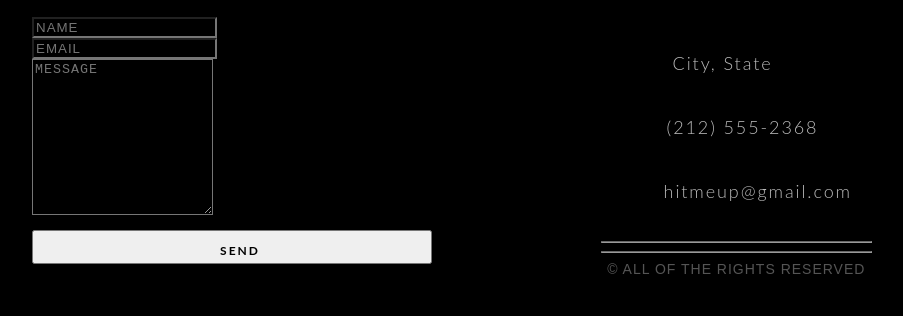
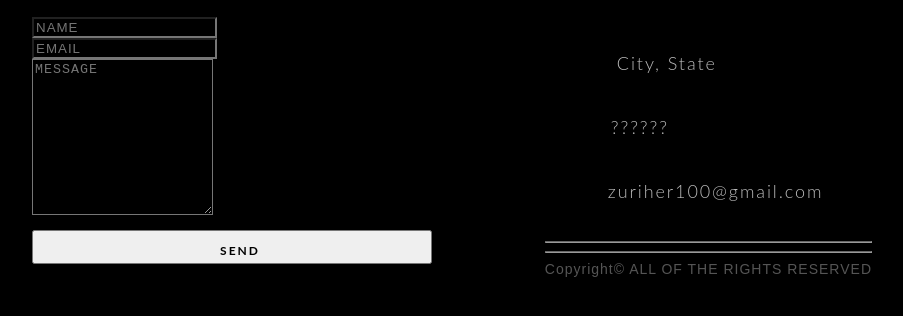
Before and after one commit to zuriher7860/My-Project, a plain HTML site: page index.html in a window 1280 px wide. Shown: the part 152-468 px from the top of the page, without its empty margins (188-1091 px from the left). Drawn offline with Linux system fonts and the light colour scheme.

Commit message:
Update index.html

```diff
--- a/index.html
+++ b/index.html
@@ -295,9 +295,9 @@ hr {
         <ul class="contact-list">
           <li class="list-item"><i class="fa fa-map-marker fa-2x"><span class="contact-text place">City, State</span></i></li>
 
-          <li class="list-item"><i class="fa fa-phone fa-2x"><span class="contact-text phone"><a href="tel:1-212-555-5555" title="Give me a call">(212) 555-2368</a></span></i></li>
+          <li class="list-item"><i class="fa fa-phone fa-2x"><span class="contact-text phone"><a href="tel:1-212-555-5555" title="Give me a call">??????</a></span></i></li>
 
-          <li class="list-item"><i class="fa fa-envelope fa-2x"><span class="contact-text gmail"><a href="mailto:#" title="Send me an email">hitmeup@gmail.com</a></span></i></li>
+          <li class="list-item"><i class="fa fa-envelope fa-2x"><span class="contact-text gmail"><a href="mailto:#" title="Send me an email">zuriher100@gmail.com</a></span></i></li>
 
         </ul>
 
@@ -305,7 +305,7 @@ hr {
 
         <hr>
 
-        <div class="copyright">&copy; ALL OF THE RIGHTS RESERVED</div>
+        <div class="copyright">Copyright&copy; ALL OF THE RIGHTS RESERVED</div>
 
       </div>
 
```
